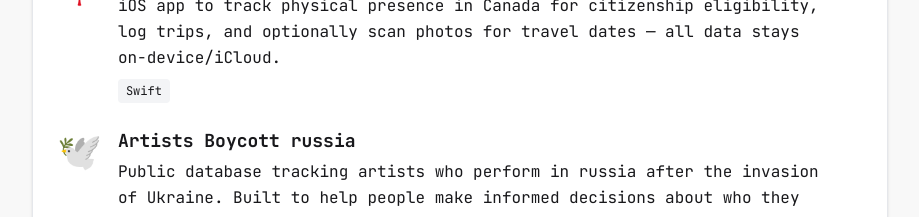
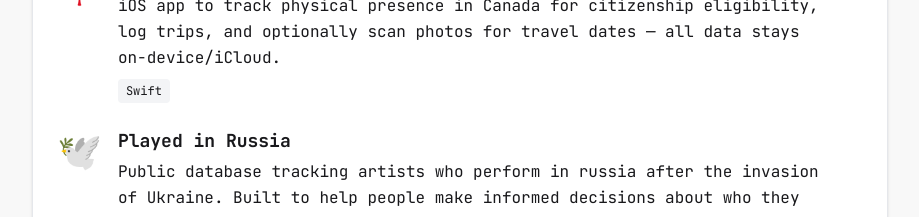
Before and after one commit to vovapyc/vovapyc.github.io, a SvelteKit app: page / in a window 1280 px wide. Shown: the part 780-997 px from the top of the page, without its empty margins (180-1099 px from the left). Built offline with nearby package versions, Linux system fonts and the light colour scheme.

Commit message:
Rename Played in Russia project

```diff
--- a/src/routes/+page.svelte
+++ b/src/routes/+page.svelte
@@ -50,10 +50,10 @@
 	/>
 	<Project
 		emoji="🕊️"
-		title="Artists Boycott russia"
+		title="Played in Russia"
 		description="Public database tracking artists who perform in russia after the invasion of Ukraine. Built to help people make informed decisions about who they support."
 		tech={['SvelteKit', 'Python']}
-		href="https://projects.byvova.com/nowar/en"
+		href="https://playedinrussia.com/en"
 	/>
 	<Project
 		emoji="🙈"
```
